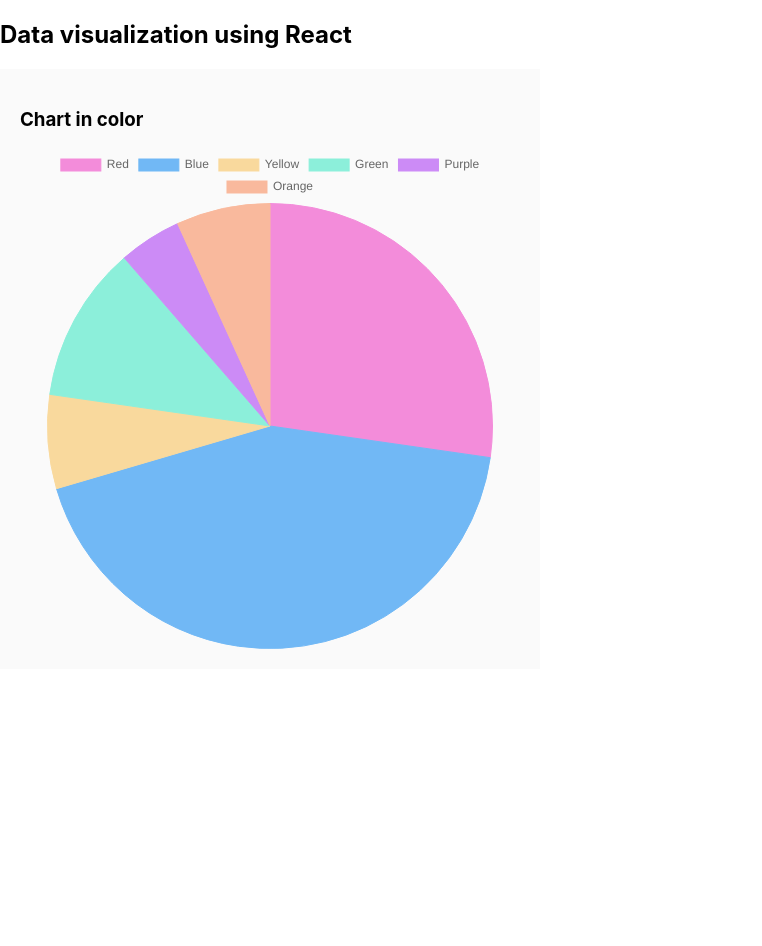
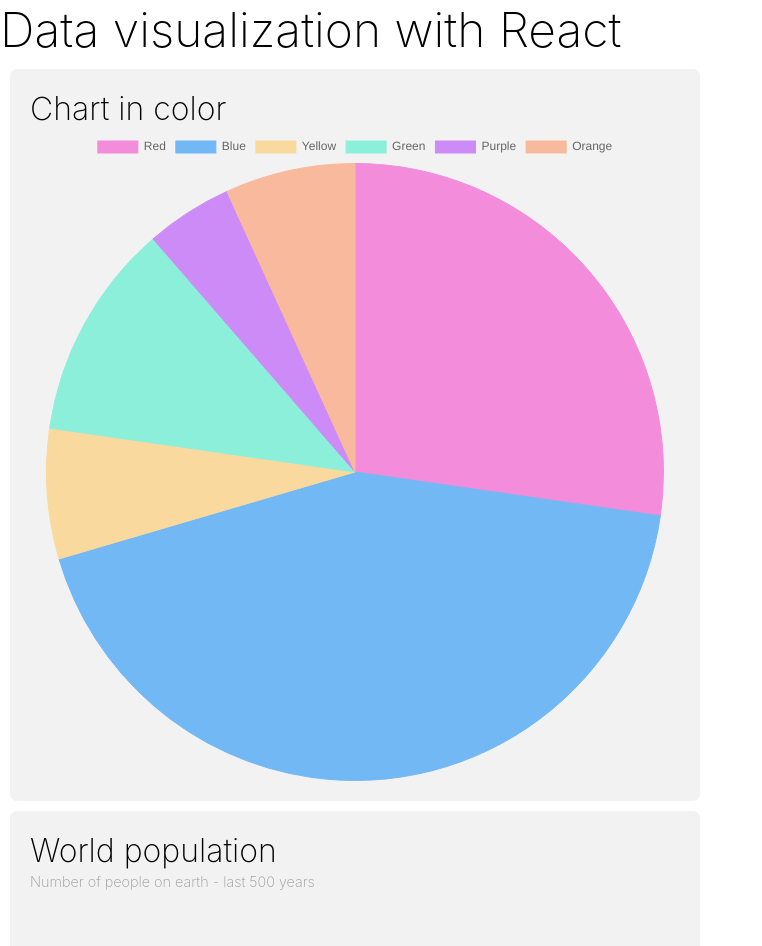
Before and after one commit to palhamel/data_vis_react_chart, a React (Create React App) app: page / in a window 1280 px wide. Shown: the top 946 px of the page, without its empty margins (0-762 px from the left). Before the commit the page ends 800 px from the top, so only its background shows below. Built offline with nearby package versions, Linux system fonts and the light colour scheme.

Commit message:
add linechart with data and styling

```diff
--- a/public/index.html
+++ b/public/index.html
@@ -14,7 +14,7 @@
       manifest.json provides metadata used when your web app is installed on a
       user's mobile device or desktop. See https://developers.google.com/web/fundamentals/web-app-manifest/
     -->
-    <link rel="manifest" href="%PUBLIC_URL%/manifest.json" />
+    <!-- <link rel="manifest" href="%PUBLIC_URL%/manifest.json" /> -->
     <!--
       Notice the use of %PUBLIC_URL% in the tags above.
       It will be replaced with the URL of the `public` folder during the build.
--- a/src/App.css
+++ b/src/App.css
@@ -1,16 +1,5 @@
 .App {
   text-align: center;
-}
-
-.App-logo {
-  height: 40vmin;
-  pointer-events: none;
-}
-
-@media (prefers-reduced-motion: no-preference) {
-  .App-logo {
-    animation: App-logo-spin infinite 20s linear;
-  }
 }
 
 .App-header {
@@ -24,15 +13,27 @@
   color: white;
 }
 
-.App-link {
-  color: #61dafb;
+h1 {
+  font-weight: 200;
+  font-size: 3em;
+  margin: 0 0 0.1em 0;
 }
 
-@keyframes App-logo-spin {
-  from {
-    transform: rotate(0deg);
-  }
-  to {
-    transform: rotate(360deg);
-  }
+h2 {
+  font-weight: 200;
+  font-size: 2em;
+  margin: 0 0 0.1em 0;
 }
+
+h3 {
+  font-weight: 200;
+  font-size: 0.9em;
+  margin: 0 0 50px;
+  color: #999;
+}
+
+a {
+  margin-top: 50px;
+  display: block;
+  color: #3e95cd;
+}
--- a/src/App.js
+++ b/src/App.js
@@ -1,12 +1,14 @@
 import React from "react";
 import "./App.css";
-import {Chartcolor} from "./components/colorChart";
+import { Chartcolor } from "./components/colorChart";
+import { LineChart } from "./components/lineChart";
 
 function App() {
   return (
     <div>
-      <h2>Data visualization using React</h2>
+      <h1>Data visualization with React</h1>
       <Chartcolor />
+      <LineChart />
     </div>
   );
 }
--- /dev/null
+++ b/src/components/chartstyle.css
@@ -0,0 +1,8 @@
+.chart-wrapper {
+ width: 650px;
+ height: auto;
+ background-color: rgb(242, 242, 242);
+ padding: 20px;
+ margin: 10px;
+ border-radius: 7px;
+}
--- a/src/components/colorChart.js
+++ b/src/components/colorChart.js
@@ -1,6 +1,6 @@
 import React, { useEffect } from "react";
 import Chart from "chart.js";
-import "./colorchart.css";
+import "./chartstyle.css";
 
 export const Chartcolor = () => {
   useEffect(() => {
@@ -37,7 +37,7 @@ export const Chartcolor = () => {
   });
   return (
     <div className="chart-wrapper">
-      <h3>Chart in color</h3>
+      <h2>Chart in color</h2>
       <canvas id="myChart" width="400" height="400" />
     </div>
   );
--- a/src/components/colorchart.css
+++ /dev/null
@@ -1,6 +0,0 @@
-.chart-wrapper {
- width: 500px;
- background-color: rgb(250, 250, 250);
- padding: 20px;
-
-}
--- /dev/null
+++ b/src/components/lineChart.js
@@ -0,0 +1,63 @@
+import React, { useEffect } from "react";
+import Chart from "chart.js";
+import "./chartstyle.css";
+
+export const LineChart = () => {
+  useEffect(() => {
+    // Our labels along the x-axis
+    const years = [1500, 1600, 1700, 1750, 1800, 1850, 1900, 1950, 1999, 2050];
+    // For drawing the lines
+    const africa = [86, 114, 106, 106, 107, 111, 133, 221, 783, 2478];
+    const asia = [282, 350, 411, 502, 635, 809, 947, 1402, 3700, 5267];
+    const europe = [168, 170, 178, 190, 203, 276, 408, 547, 675, 734];
+    const latinAmerica = [40, 20, 10, 16, 24, 38, 74, 167, 508, 784];
+    const northAmerica = [6, 3, 2, 2, 7, 26, 82, 172, 312, 433];
+
+    const ctx = document.getElementById("lineChart");
+    new Chart(ctx, {
+      type: "line",
+      data: {
+        labels: years,
+        datasets: [
+          {
+            data: africa,
+            label: "Africa",
+            borderColor: "#a4b46b",
+            fill: false,
+          },
+          {
+            data: asia,
+            label: "Asia",
+            borderColor: "#899097",
+            fill: false,
+          },
+          {
+            data: europe,
+            label: "Europe",
+            borderColor: "#61735a",
+            fill: false,
+          },
+          {
+            data: latinAmerica,
+            label: "Latin America",
+            borderColor: "#5d5040",
+            fill: false,
+          },
+          {
+            data: northAmerica,
+            label: "North America",
+            borderColor: "#ffc90a",
+            fill: false,
+          },
+        ],
+      },
+    });
+  });
+  return (
+    <div className="chart-wrapper">
+      <h2>World population</h2>
+      <h3>Number of people on earth - last 500 years</h3>
+      <canvas id="lineChart" width="400" height="400" />
+    </div>
+  );
+};
```
Also changed, not shown: 1 other file (tests, documents, lock files or other folders).
